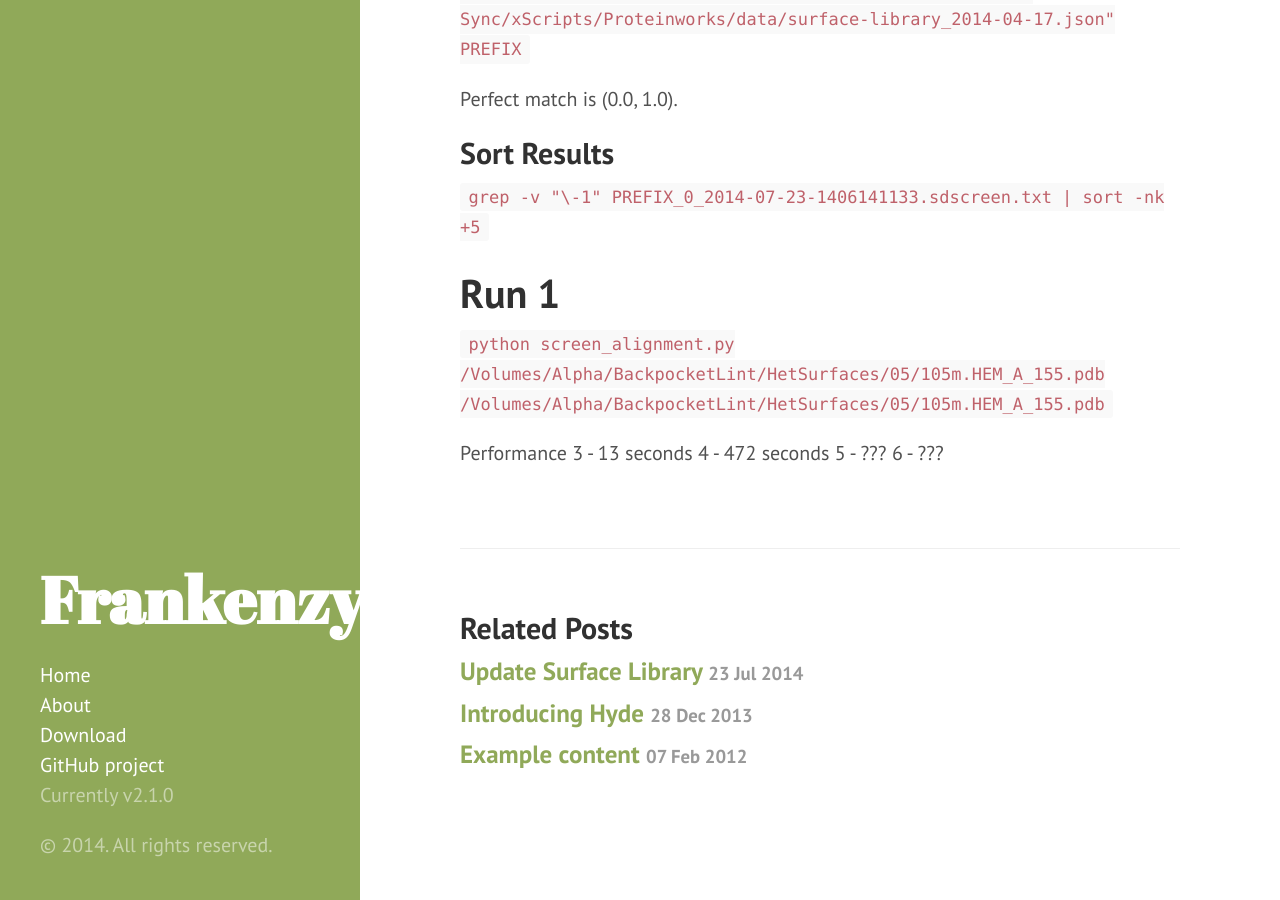
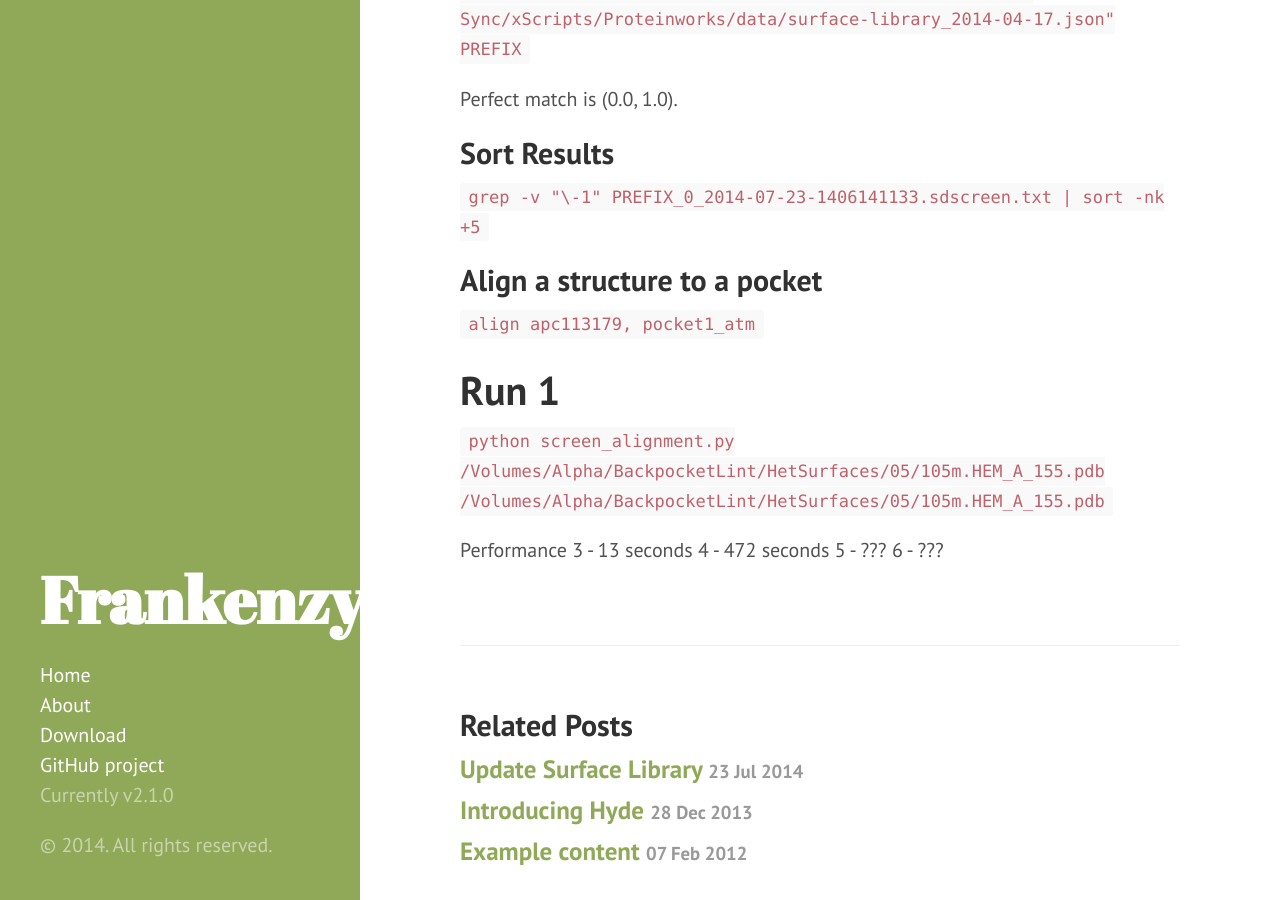
Before and after one commit to tabinks/frankenzyme.com, a Jekyll site: the page built from _posts/2014-07-22-conduct-surface-distribution-run.md, in a window 1280 px wide and 900 px high, scrolled down 599 px. Built offline with Jekyll 4.4.1, drawn with Linux system fonts in a browser that asks for light colours; Markdown is read by kramdown in place of the engine named in the settings.

Commit message:
Update 2014-07-22-conduct-surface-distribution-run.md

```diff
--- a/_posts/2014-07-22-conduct-surface-distribution-run.md
+++ b/_posts/2014-07-22-conduct-surface-distribution-run.md
@@ -22,6 +22,10 @@ Perfect match is (0.0, 1.0).
 
 `grep -v "\-1"  PREFIX_0_2014-07-23-1406141133.sdscreen.txt | sort -nk +5`
 
+## Align a structure to a pocket
+
+`align apc113179, pocket1_atm`
+
 
 Run 1
 ================================================================================
```
